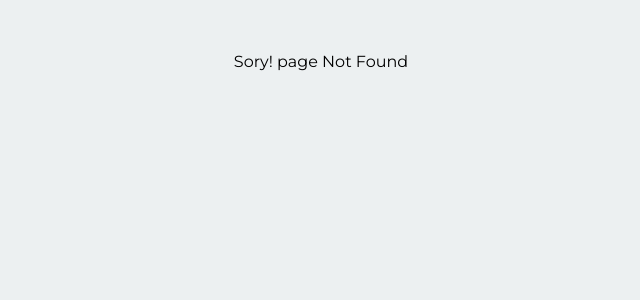
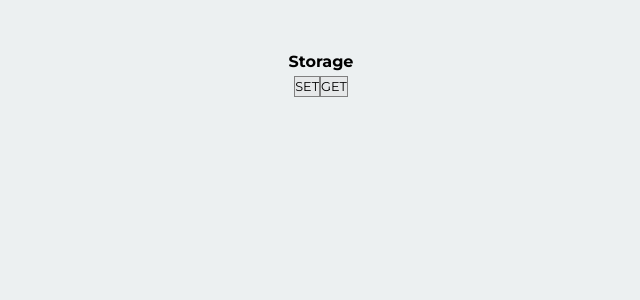
Before and after one commit to SoaresLeonardo/next-js-development, a Next.js app: page /storage in a window 1280 px wide. Before the commit this address had no page. Shown: the top 300 px of the page, without its empty margins (319-959 px from the left). Built offline with nearby package versions, Linux system fonts and the light colour scheme.

Commit message:
LocalStorage

```diff
--- /dev/null
+++ b/src/app/storage/page.tsx
@@ -0,0 +1,27 @@
+'use client';
+
+import { getStorageItem, setStorageItem } from '@/utils/LocalStorage';
+import { useState } from 'react';
+
+export default function Storage() {
+  const [data, setData] = useState();
+
+  function handleGetLocalStorage() {
+    const item = getStorageItem('item_key');
+    setData(item);
+  }
+  function handleSetLocalStorage() {
+    setStorageItem('item_key', 'leonardo');
+  }
+
+  return (
+    <div>
+      <h1 className="font-bold">Storage</h1>
+
+      <p>{data}</p>
+
+      <button onClick={handleSetLocalStorage}>SET</button>
+      <button onClick={handleGetLocalStorage}>GET</button>
+    </div>
+  );
+}
```
